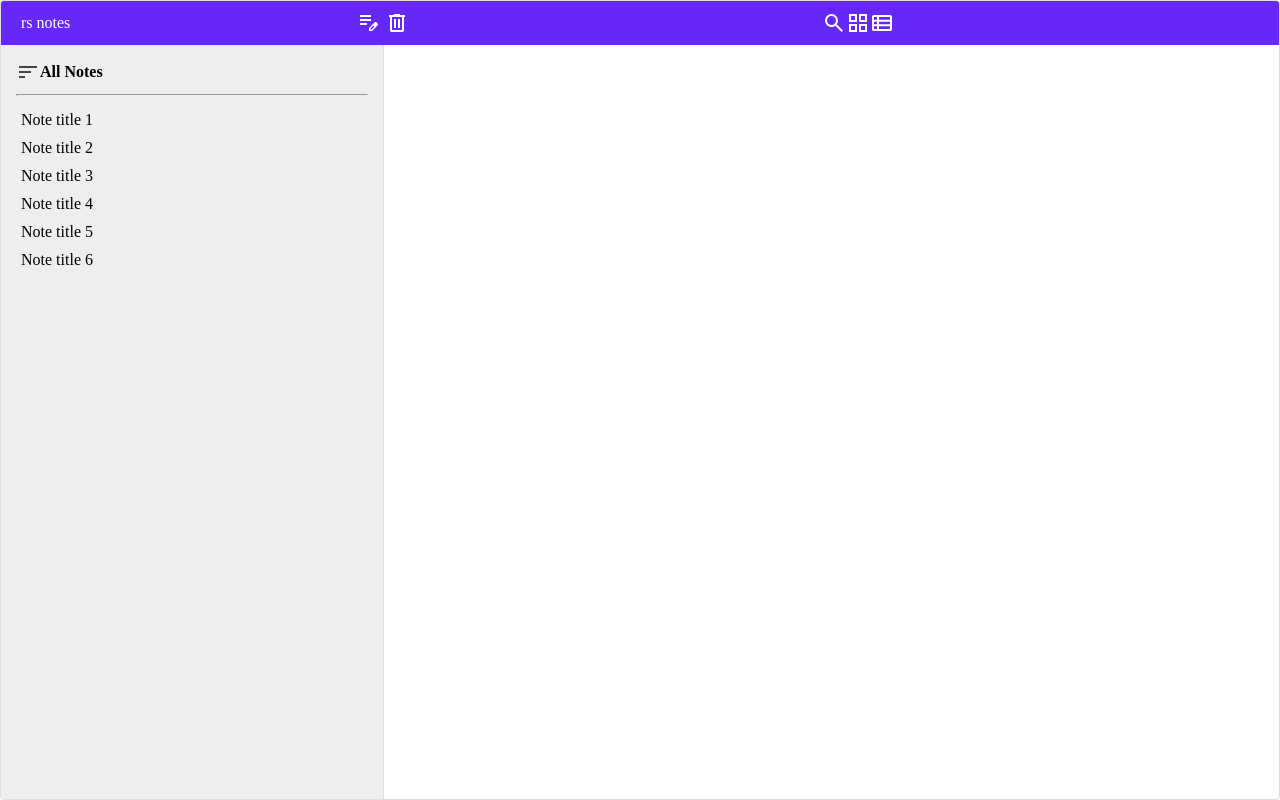
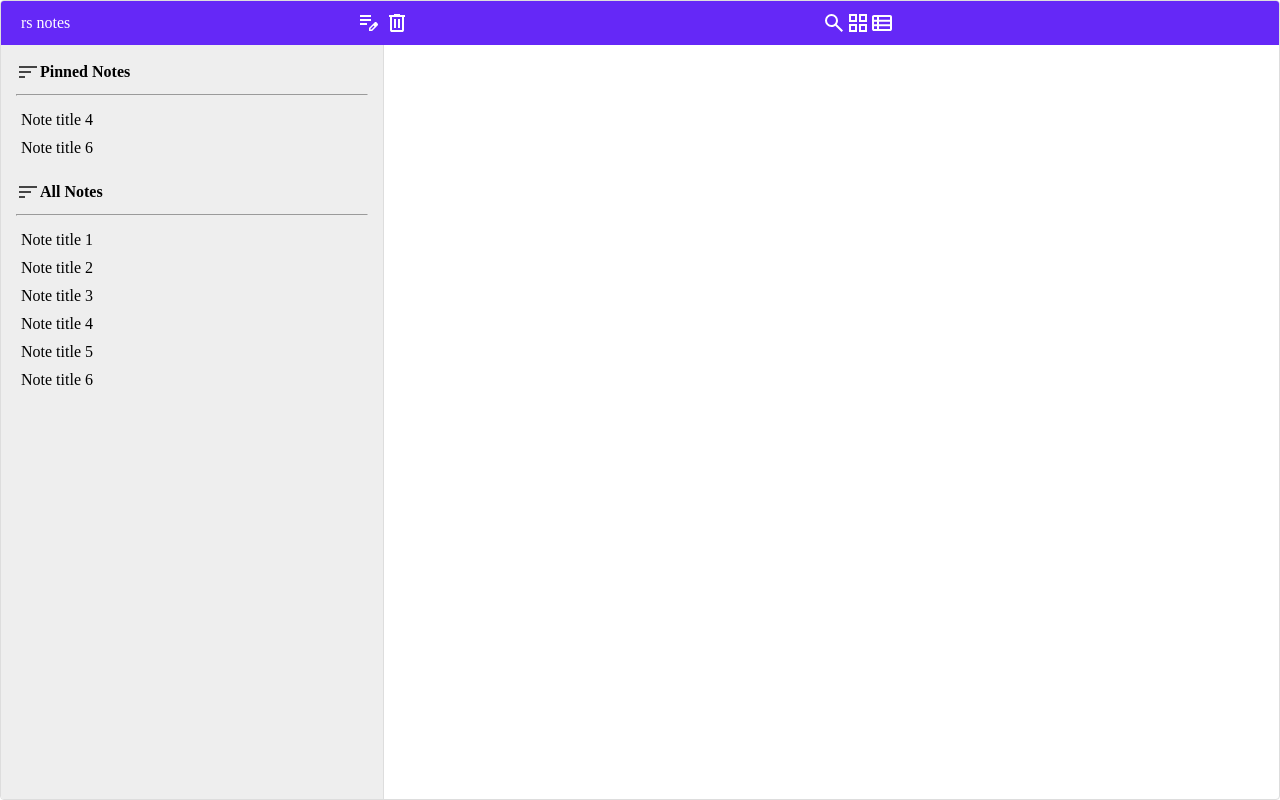
Before and after one commit to cnbg/vuepinia, a Vue app: page / in a window 1280 px wide. Built offline with nearby package versions, Linux system fonts and the light colour scheme.

Commit message:
sidebar update

```diff
--- a/src/components/common/SideBar.vue
+++ b/src/components/common/SideBar.vue
@@ -7,6 +7,16 @@ const noteStore = useNoteStore()
 
 <template>
   <div class="rs__notes-sidebar">
+    <h4 class="rs__sidebar-title">
+      <Icon icon="sort" fill="#444" :clickable="false">Pinned Notes</Icon>
+    </h4>
+    <hr class="rs__notes-divider" />
+    <ul class="rs__note-list">
+      <li v-for="note in noteStore.pinnedNotes" :key="note.id">
+        {{ note.title }}
+      </li>
+    </ul>
+    <br>
     <h4 class="rs__sidebar-title">
       <Icon icon="sort" fill="#444" :clickable="false">All Notes</Icon>
     </h4>
```
Also changed, not shown: 1 other file (tests, documents, lock files or other folders).
